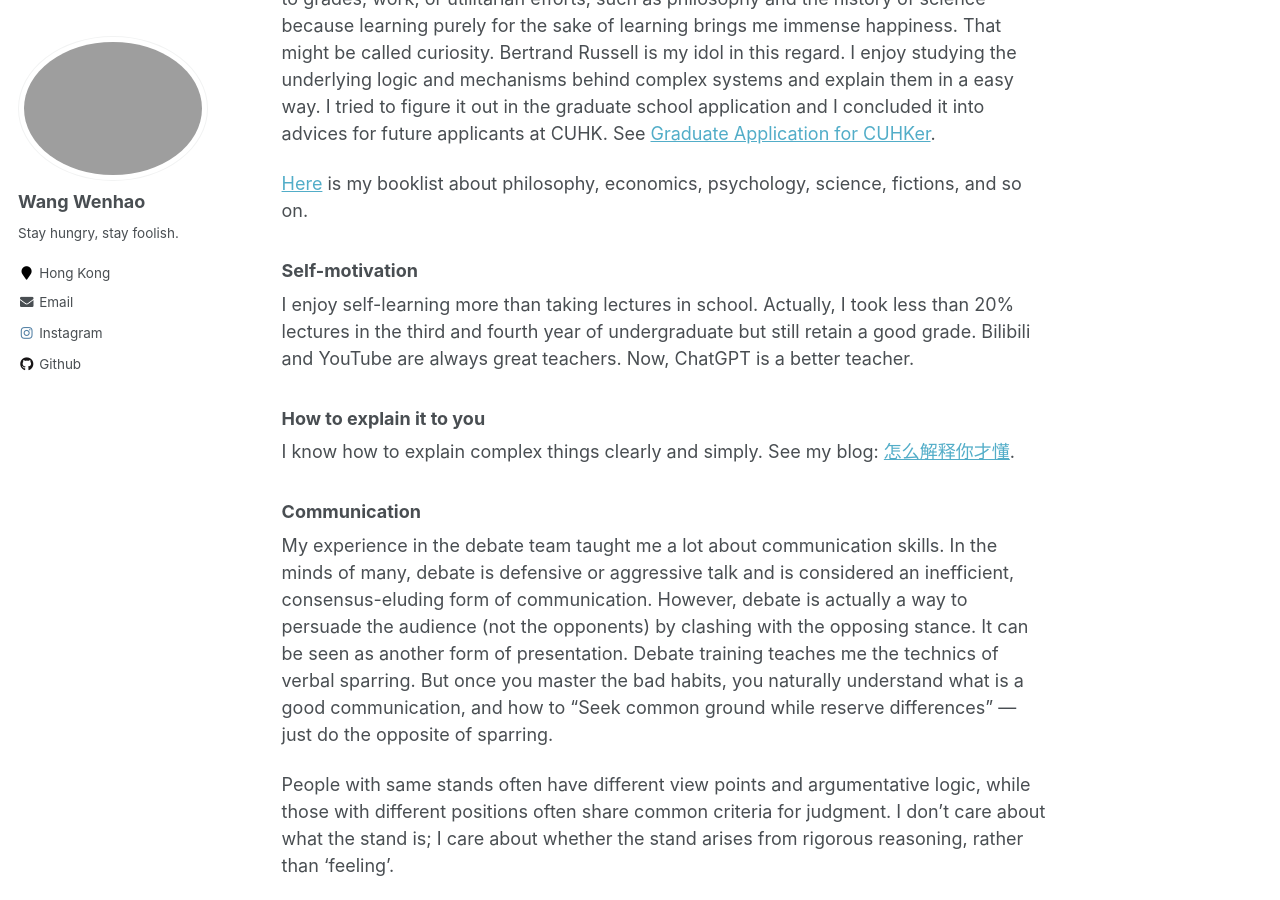
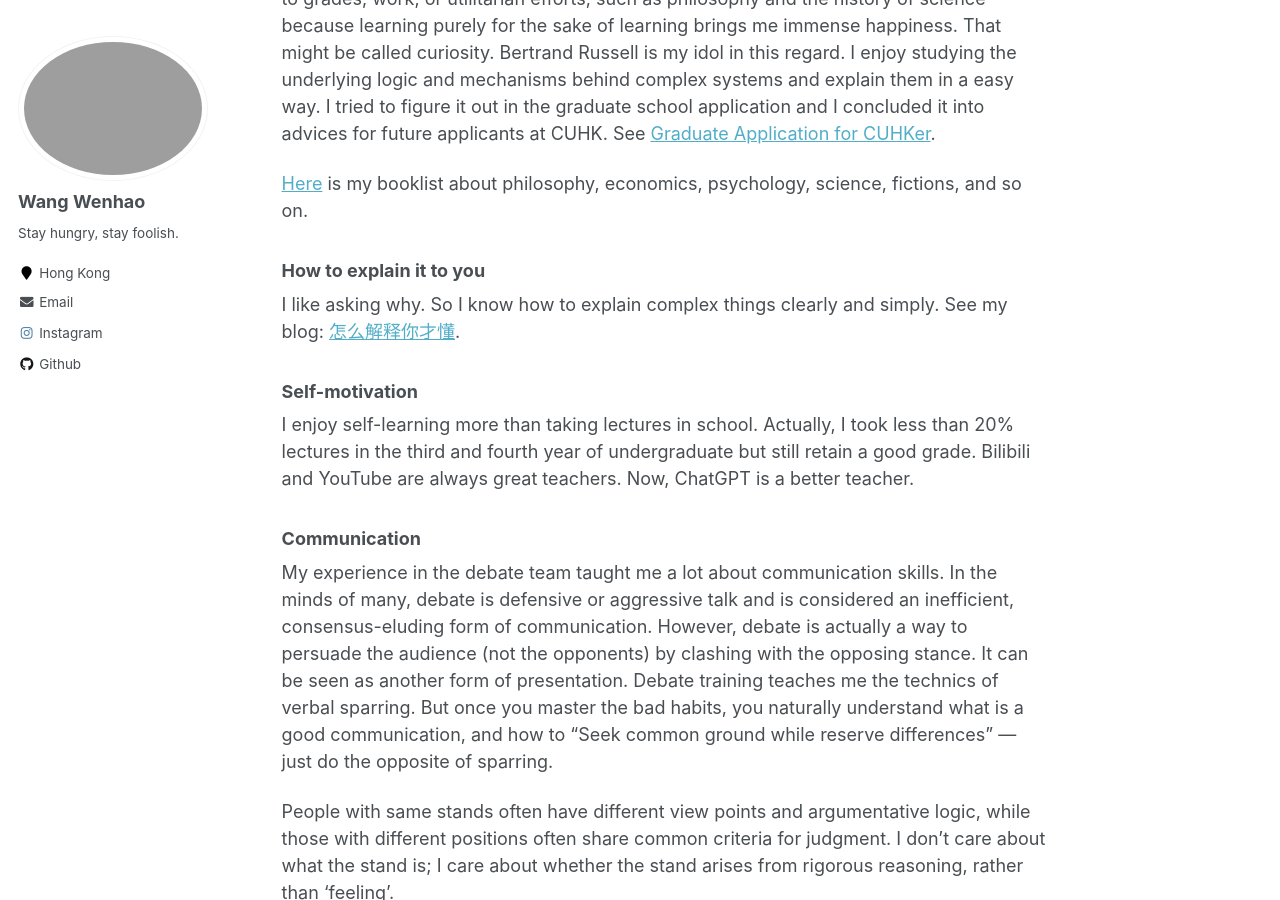
Before and after one commit to Hao-Starrr/Hao-Starrr.github.io, a Jekyll site: the page built from _pages/about.md, in a window 1280 px wide and 900 px high, scrolled down 971 px. Built offline with Jekyll 4.4.1, drawn with Linux system fonts in a browser that asks for light colours.

Commit message:
Update about.md

```diff
--- a/_pages/about.md
+++ b/_pages/about.md
@@ -27,13 +27,13 @@
 
 [Here](https://hao-starrr.github.io/booklist/) is my booklist about philosophy, economics, psychology, science, fictions, and so on.
 
+### How to explain it to you
+
+I like asking why. So I know how to explain complex things clearly and simply. See my blog: [怎么解释你才懂](https://medium.com/@haostarrr/%E6%80%8E%E4%B9%88%E8%A7%A3%E9%87%8A%E4%BD%A0%E6%89%8D%E6%87%82-e937fc93be55).
+
 ### Self-motivation
 
 I enjoy self-learning more than taking lectures in school. Actually, I took less than 20% lectures in the third and fourth year of undergraduate but still retain a good grade. Bilibili and YouTube are always great teachers. Now, ChatGPT is a better teacher.
-
-### How to explain it to you
-
-I know how to explain complex things clearly and simply. See my blog: [怎么解释你才懂](https://medium.com/@haostarrr/%E6%80%8E%E4%B9%88%E8%A7%A3%E9%87%8A%E4%BD%A0%E6%89%8D%E6%87%82-e937fc93be55).
 
 ### Communication
 
```
